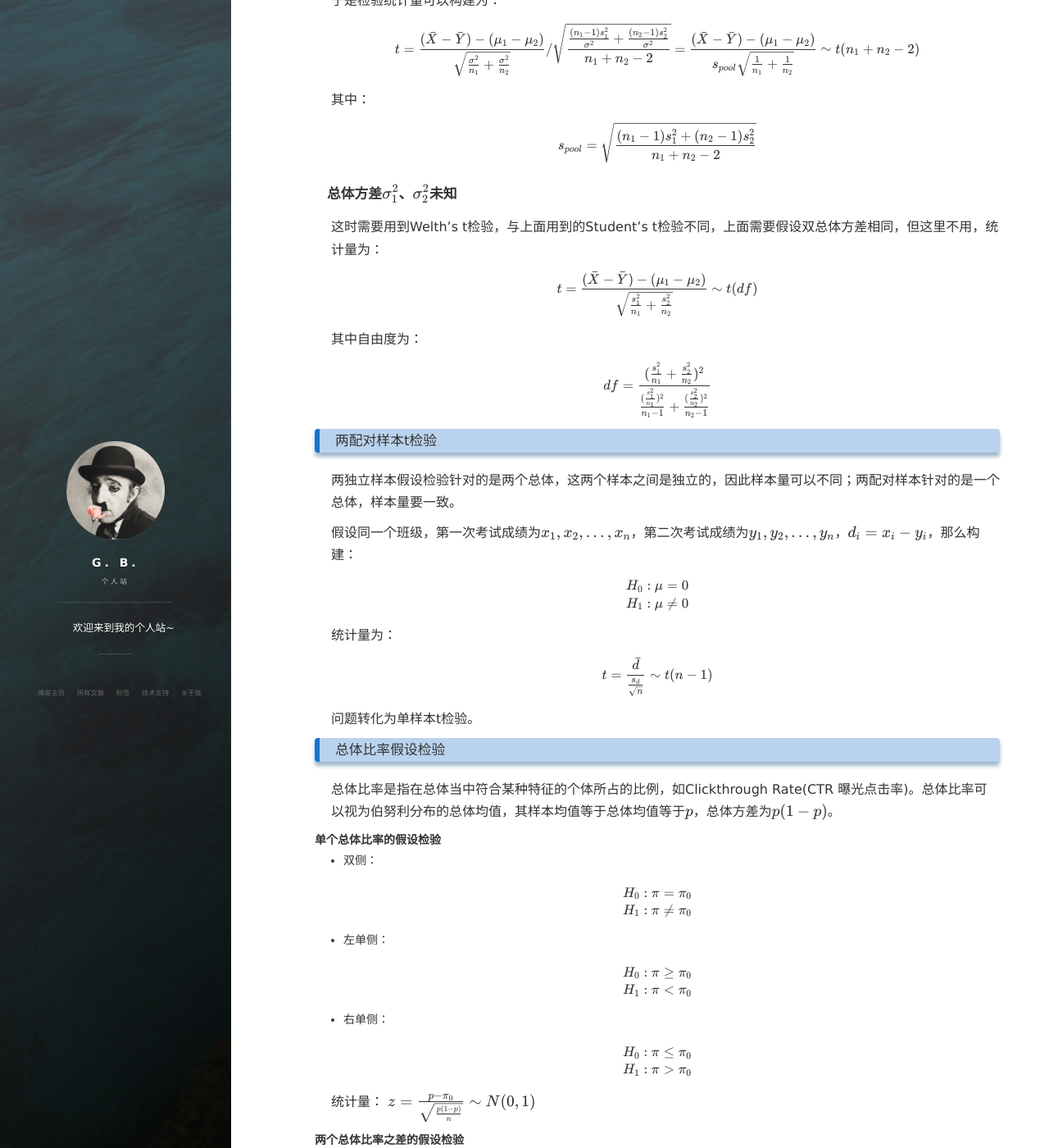
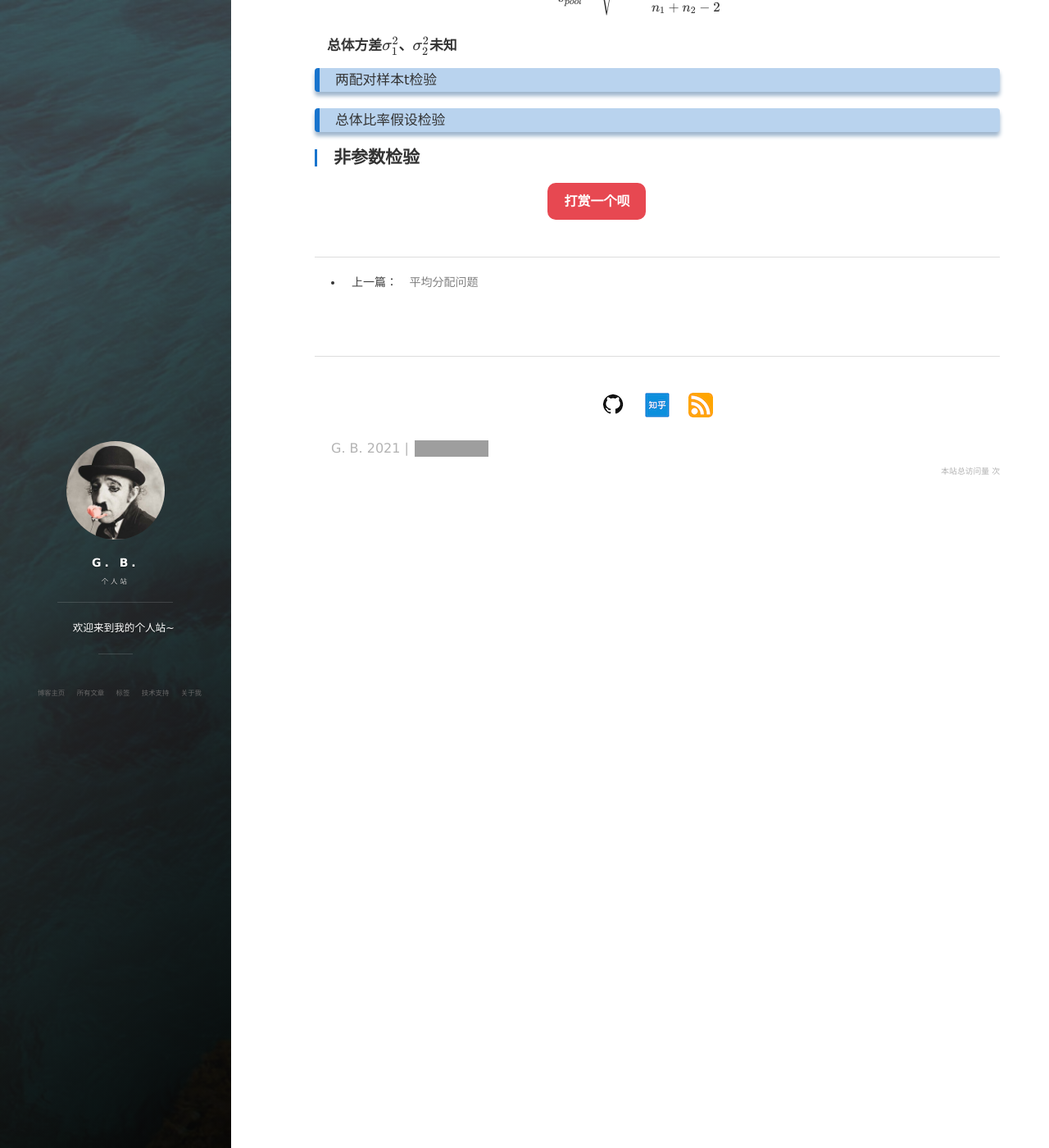
Before and after one commit to Blanket58/Blanket58.github.io, a Jekyll site: the page built from _posts/2021-08-20-hypothesis-test.md, in a window 1280 px wide and 1400 px high, scrolled down 3337 px. Shown: the whole window at 82% size. Built offline with Jekyll 4.4.1, drawn with Linux system fonts in a browser that asks for light colours; nearby versions of some CDN libraries; comment, search, counter and statistics services are not loaded; some of the changed text lies outside the part shown; grey boxes are pictures that could not be loaded.

Commit message:
Revert "Update 2021-08-20-hypothesis-test.md"
This reverts commit ad66fc208f57ca752eb43074d13b0d7db55fdc13.

```diff
--- a/_posts/2021-08-20-hypothesis-test.md
+++ b/_posts/2021-08-20-hypothesis-test.md
@@ -18,11 +18,8 @@ katex: true
 
 **假设检验的理论依据：**
 
-1. 小概率事件在一次试验中几乎不可能发生
-2. 假设检验是概率意义下的反证法：先假设原假设成立，然后根据事先给定的显著性水平构造一个小概率事件，再根据抽样结果观察小概率事件是否发生，若发生则拒绝原假设
-3. 不拒绝原假设不代表原假设一定正确，只是差异还不够显著，没有达到拒绝的程度
-4. 置信度是指我们有多大的把握认定得到的结论是正确的，一定置信度下的置信区间是说我们有多大的把握认定总体的某个参数在这个区间之内，区间越小结果越精确
-5. 置信区间与显著性：若有两个UI版本新版本与旧版本，新版本与旧版本的CTR之差的95%置信区间为[1%, 3%]，则我们可以说我们有95%的把握认为新版本的CTR比旧版本的CTR高1%~3%，新版本的CTR显著高于旧版本
+1. 假设检验是概率意义下的反证法
+2. 小概率事件不会发生
 
 假设检验是在提出原假设$H_0$时，在样本上判定在原假设为真的情况下拒绝原假设的概率（p值），若小于显著性水平（可接受的最大拒真概率），则可以在显著性水平$\alpha$下拒绝原假设$H_0$。
 
@@ -38,8 +35,6 @@ katex: true
 - 统计功效$Power=1-\beta$
 
 ## 参数检验
-
-当总体分布已知，根据样本数据对总体分布的统计参数进行推断。
 
 ### 单一正态总体均值假设检验
 
@@ -188,97 +183,15 @@ $$
 
 #### 总体方差$\sigma_1^2$、$\sigma_2^2$未知
 
-这时需要用到Welth’s t检验，与上面用到的Student's t检验不同，上面需要假设双总体方差相同，但这里不用，统计量为：
 
-$$
-t = \frac {(\bar X - \bar Y) - (\mu_1 - \mu_2)} {\sqrt {\frac {s_1^2} {n_1} + \frac {s_2^2} {n_2}}} \sim t(df)
-$$
-
-其中自由度为：
-
-$$
-df = \frac {(\frac {s_1^2} {n_1} + \frac {s_2^2} {n_2})^2} {\frac {(\frac {s_1^2} {n_1})^2} {n_1 - 1} + \frac {(\frac {s_2^2} {n_2})^2} {n_2 - 1}}
-$$
 
 ### 两配对样本t检验
 
-两独立样本假设检验针对的是两个总体，这两个样本之间是独立的，因此样本量可以不同；两配对样本针对的是一个总体，样本量要一致。
 
-假设同一个班级，第一次考试成绩为$x_1, x_2, ..., x_n$，第二次考试成绩为$y_1, y_2, ..., y_n$，$d_i = x_i - y_i$，那么构建：
-
-$$
-H_0: \mu = 0 \\
-H_1: \mu \neq 0
-$$
-
-统计量为：
-
-$$
-t = \frac {\bar d} {\frac {s_d} {\sqrt n}} \sim t(n - 1)
-$$
-
-问题转化为单样本t检验。
 
 ### 总体比率假设检验
 
-总体比率是指在总体当中符合某种特征的个体所占的比例，如Clickthrough Rate(CTR 曝光点击率)。总体比率可以视为伯努利分布的总体均值，其样本均值等于总体均值等于$p$，总体方差为$p(1-p)$。
 
-##### 单个总体比率的假设检验
 
-- 双侧：
-
-$$
-H_0: \pi = \pi_0 \\
-H_1: \pi \neq \pi_0
-$$
-
-- 左单侧：
-
-$$
-H_0: \pi \ge \pi_0 \\
-H_1: \pi < \pi_0
-$$
-
-- 右单侧：
-
-$$
-H_0: \pi \le \pi_0 \\
-H_1: \pi > \pi_0
-$$
-
-统计量：
-$$
-z = \frac {p - \pi_0} {\sqrt {\frac {p(1-p)} n}} \sim N(0, 1)
-$$
-
-##### 两个总体比率之差的假设检验
-
-- 双侧：
-
-$$
-H_0: \pi_1 - \pi_2 = \Delta \\
-H_1: \pi_1 - \pi_2 \neq \Delta
-$$
-
-- 左单侧：
-
-$$
-H_0: \pi_1 - \pi_2 \ge \Delta \\
-H_1: \pi_1 - \pi_2 < \Delta
-$$
-
-- 右单侧：
-
-$$
-H_0: \pi_1 - \pi_2 \le \Delta \\
-H_1: \pi_1 - \pi_2 > \Delta
-$$
-
-统计量：
-$$
-z = \frac {(p_1 - p_2) - (\pi_1 - \pi_2)} {\sqrt {\frac {p_1(1-p_1)} {n_1} + \frac {p_2(1-p_2)} {n_2}}} \sim N(0, 1)
-$$
-
->  以上检验方法都隐含假定总体服从正态分布，而实际中很多总体并不服从正态分布，故引入非参数检验。
 
 ## 非参数检验
```
